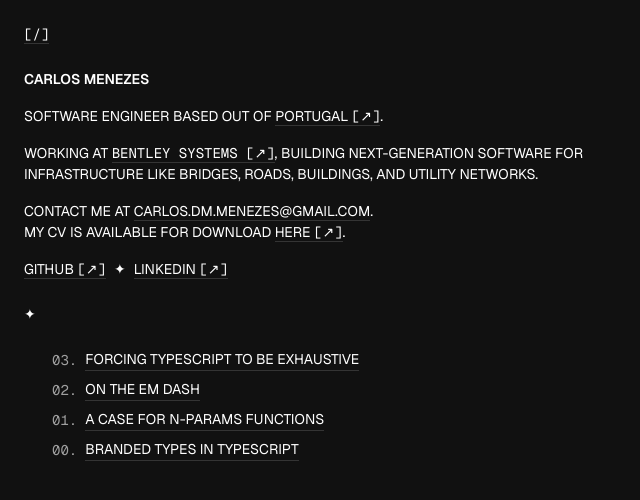
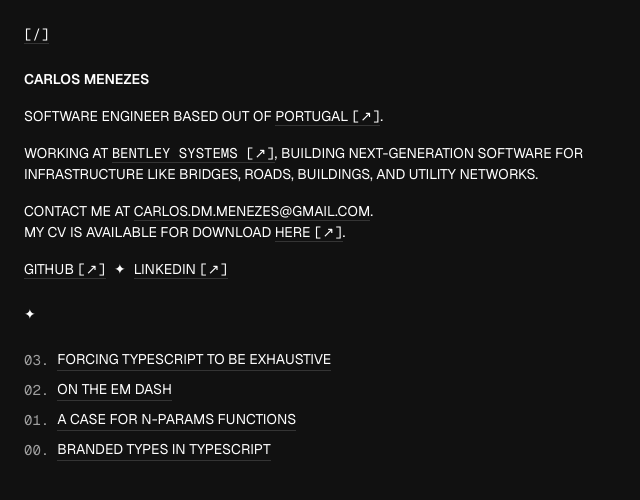
Before and after one commit to carlos-menezes/website, a Next.js app: page / in a window 1280 px wide. Shown: the top 500 px of the page, without its empty margins (0-640 px from the left). Built offline with nearby package versions, Linux system fonts and the light colour scheme.

Commit message:
footnotes fix

```diff
--- a/src/app/globals.css
+++ b/src/app/globals.css
@@ -60,6 +60,10 @@ li {
   margin-left: 2em;
 }
 
+.posts li {
+  margin-left: 0;
+}
+
 ol {
   list-style: decimal;
 }
--- a/src/app/page.tsx
+++ b/src/app/page.tsx
@@ -78,7 +78,7 @@ export default async function Home() {
           </span>
         ))}
       </div>
-      <ol className="space-y-2 w-full">
+      <ol className="space-y-2 w-full posts">
         {posts.map((post, index) => (
           <li key={post.id} className="flex items-center gap-2">
             <span className="text-white/60 whitespace-nowrap shrink-0 font-mono">
```
